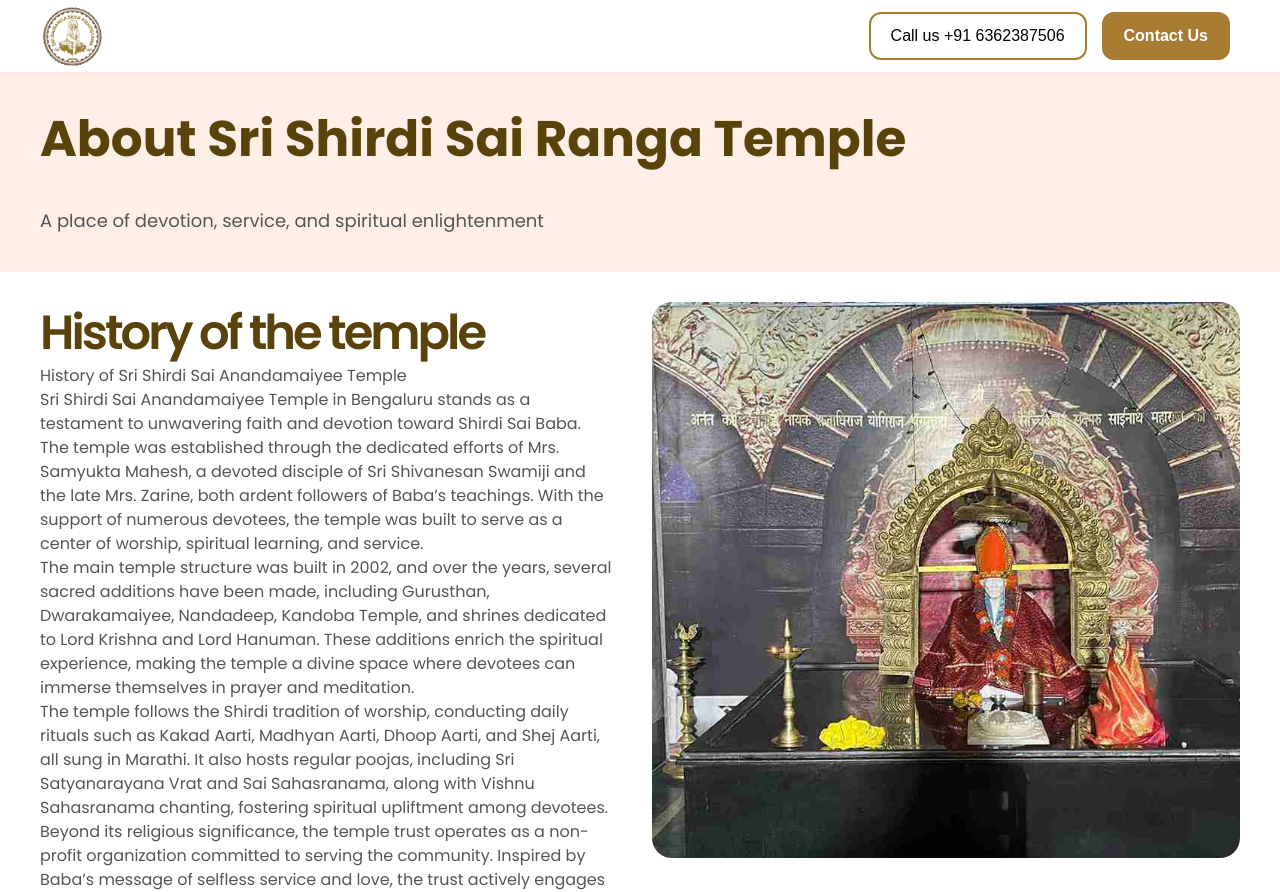
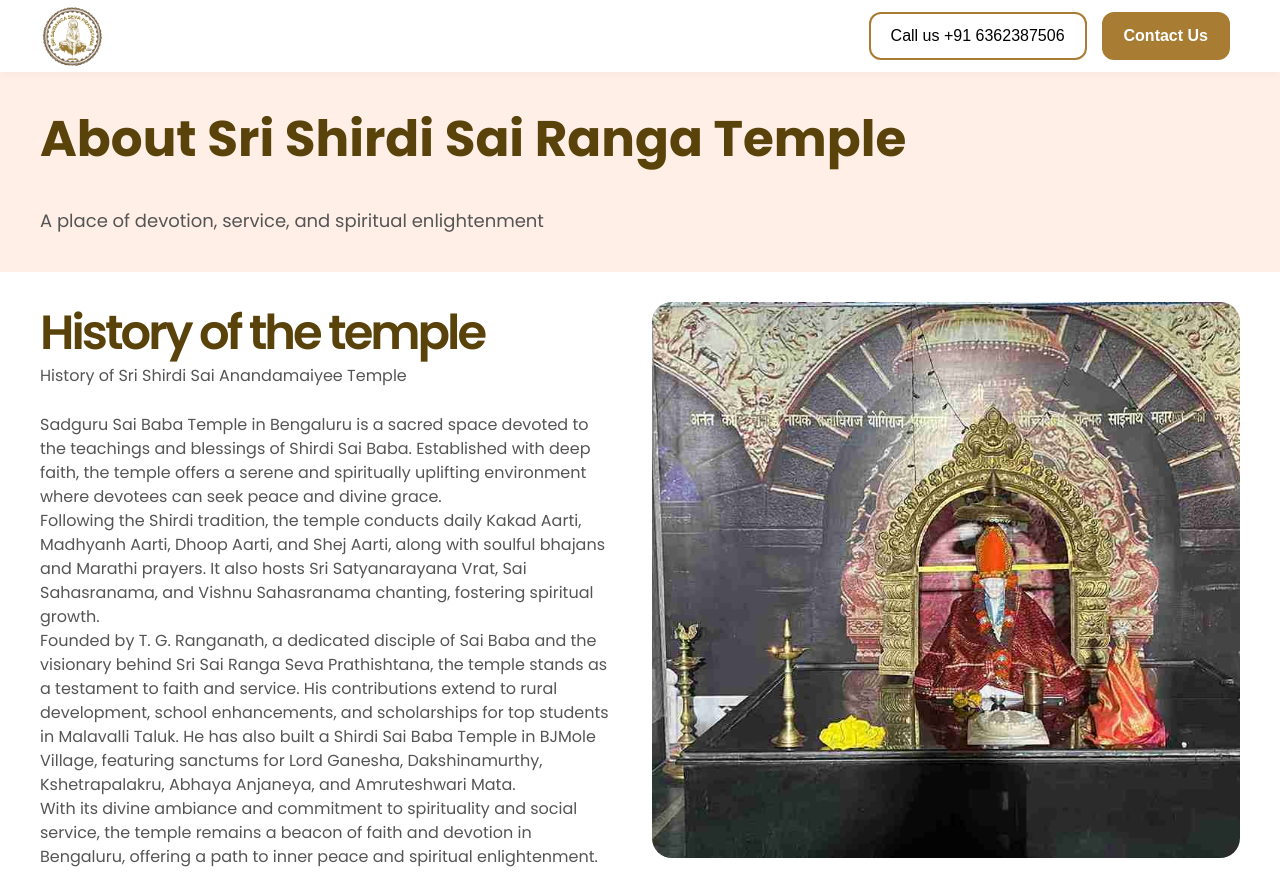
Before and after one commit to PrachiRameshGodase/Temple, a React (Vite) app: page /about-us in a window 1280 px wide. Shown: the top 892 px of the page. Built offline with nearby package versions, Linux system fonts and the light colour scheme; a web font is replaced by a local one.

Commit message:
aryan V 0.0.05

```diff
--- a/src/Pages/TempleLocation/TempleLocation.jsx
+++ b/src/Pages/TempleLocation/TempleLocation.jsx
@@ -20,7 +20,7 @@
             <div className="temple-info">
                 <div>
                     <h3>Sri Shirdi Sairanga Temple</h3>
-                    <p>Shree Venkateshwara Temple, 45 Temple Road, Bangalore, Karnataka 560001, India</p>
+                    <p>62RQ+FMH, Purigali, B.G.Mole, Karnataka 571463</p>
                 </div>
                 <a
                     href="https://maps.app.goo.gl/EVur8y4YbWDDvhYD6?g_st=iw"
--- a/src/pages/about/AboutUs.jsx
+++ b/src/pages/about/AboutUs.jsx
@@ -27,20 +27,24 @@
       <div className="history-container">
         <div className="history-content">
           <h2>History of the temple</h2>
+
           <p>
             History of Sri Shirdi Sai Anandamaiyee Temple
           </p>
+          <br />
           <p>
-            Sri Shirdi Sai Anandamaiyee Temple in Bengaluru stands as a testament to unwavering faith and devotion toward Shirdi Sai Baba. The temple was established through the dedicated efforts of Mrs. Samyukta Mahesh, a devoted disciple of Sri Shivanesan Swamiji and the late Mrs. Zarine, both ardent followers of Baba’s teachings. With the support of numerous devotees, the temple was built to serve as a center of worship, spiritual learning, and service.
+            Sadguru Sai Baba Temple in Bengaluru is a sacred space devoted to the teachings and blessings of Shirdi Sai Baba. Established with deep faith, the temple offers a serene and spiritually uplifting environment where devotees can seek peace and divine grace.
           </p>
           <p>
-            The main temple structure was built in 2002, and over the years, several sacred additions have been made, including Gurusthan, Dwarakamaiyee, Nandadeep, Kandoba Temple, and shrines dedicated to Lord Krishna and Lord Hanuman. These additions enrich the spiritual experience, making the temple a divine space where devotees can immerse themselves in prayer and meditation.
+            Following the Shirdi tradition, the temple conducts daily Kakad Aarti, Madhyanh Aarti, Dhoop Aarti, and Shej Aarti, along with soulful bhajans and Marathi prayers. It also hosts Sri Satyanarayana Vrat, Sai Sahasranama, and Vishnu Sahasranama chanting, fostering spiritual growth.
           </p>
           <p>
-            The temple follows the Shirdi tradition of worship, conducting daily rituals such as Kakad Aarti, Madhyan Aarti, Dhoop Aarti, and Shej Aarti, all sung in Marathi. It also hosts regular poojas, including Sri Satyanarayana Vrat and Sai Sahasranama, along with Vishnu Sahasranama chanting, fostering spiritual upliftment among devotees.
+            Founded by T. G. Ranganath, a dedicated disciple of Sai Baba and the visionary behind Sri Sai Ranga Seva Prathishtana, the temple stands as a testament to faith and service. His contributions extend to rural development, school enhancements, and scholarships for top students in Malavalli Taluk. He has also built a Shirdi Sai Baba Temple in BJMole Village, featuring sanctums for Lord Ganesha, Dakshinamurthy, Kshetrapalakru, Abhaya Anjaneya, and Amruteshwari Mata.
           </p>
-          <p>Beyond its religious significance, the temple trust operates as a non-profit organization committed to serving the community. Inspired by Baba’s message of selfless service and love, the trust actively engages in Anna Dana (food distribution), women’s empowerment programs, educational assistance, and computer classes for children. These initiatives reflect the temple’s dedication to spreading Sai Baba’s values of compassion and selfless service. </p>
-        <p>A visit to Sri Shirdi Sai Anandamaiyee Temple is more than a religious experience—it is a journey of faith, peace, and spiritual enlightenment, drawing devotees closer to Baba’s divine presence. </p>
+          <p>With its divine ambiance and commitment to spirituality and social service, the temple remains a beacon of faith and devotion in Bengaluru, offering a path to inner peace and spiritual enlightenment.
+
+          </p>
+          {/* <p>A visit to Sri Shirdi Sai Anandamaiyee Temple is more than a religious experience—it is a journey of faith, peace, and spiritual enlightenment, drawing devotees closer to Baba’s divine presence. </p> */}
 
         </div>
         <div className="image-container">
```
Lines whose indentation alone changed are shown as unchanged.
